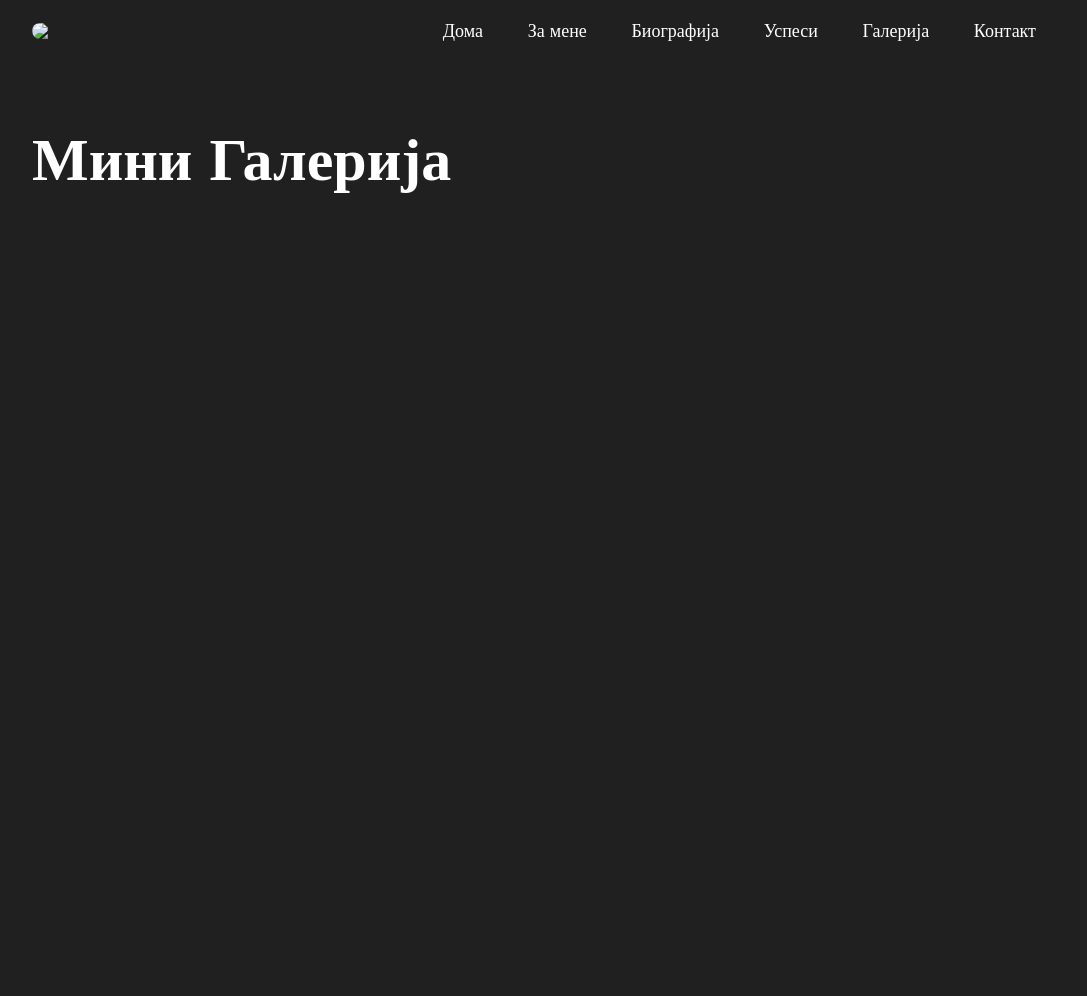
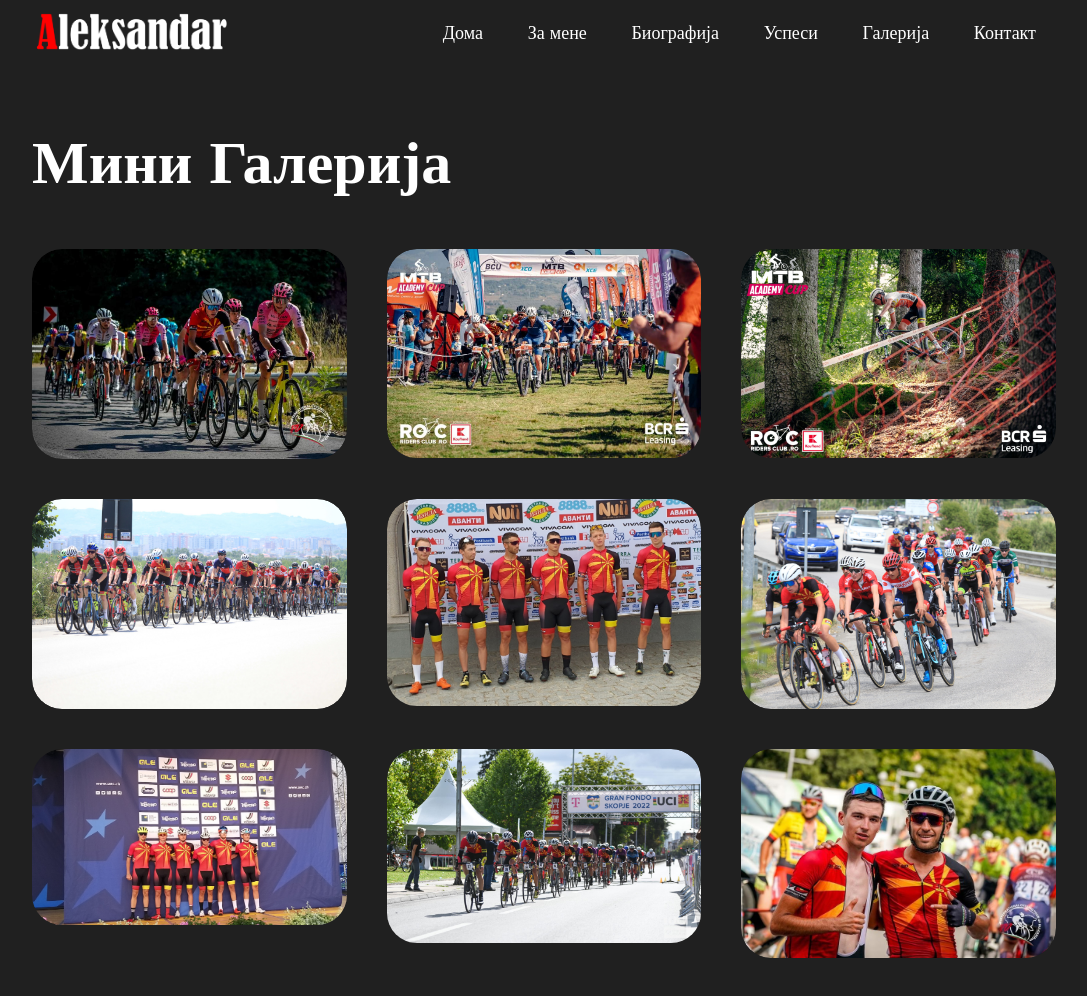
Before and after one commit to miloshevski/miloshevski.github.io, a plain HTML site: page galerija.html in a window 1280 px wide. Shown: the whole page, without its empty margins (96-1183 px from the left). Before the commit the page ends 800 px from the top, so only its background shows below. Drawn offline with nearby package versions, Linux system fonts and the light colour scheme; a web font is replaced by a local one.

Commit message:
Update galerija.html

```diff
--- a/galerija.html
+++ b/galerija.html
@@ -19,7 +19,7 @@
   <body>
     <div class="container">
       <nav>
-        <img src="./slike/logo2.png" class="logo" />
+        <img src="/logo2.png" class="logo" />
         <ul id="sidemenu">
             <li><a href="/index.html">Дома</a></li>
             <li><a href="/about.html">За мене</a></li>
@@ -37,55 +37,55 @@
           <h1 class="sub-title">Мини Галерија</h1>
           <div class="image-list">
             <div class="image">
-              <img src="./slike/tocak-1.jpg" alt="" />
+              <img src="/tocak-1.jpg" alt="" />
               <div class="layer">
                 <h3>Tour Of Bulgara</h3>
               </div>
             </div>
             <div class="image">
-              <img src="./slike/tocak-2.jpg" alt="" />
+              <img src="/tocak-2.jpg" alt="" />
               <div class="layer">
                 <h3>MTB Balkan Chaponshp</h3>
               </div>
             </div>
             <div class="image">
-              <img src="./slike/tocak-3.jpg" alt="" />
+              <img src="/tocak-3.jpg" alt="" />
               <div class="layer">
                 <h3>MTB Balkan Chaponshp</h3>
               </div>
             </div>
             <div class="image">
-              <img src="./slike/slika10.jpg" alt="" />
+              <img src="/slika10.jpg" alt="" />
               <div class="layer">
                 <h3>Tour Of Albania</h3>
               </div>
             </div>
             <div class="image">
-              <img src="./slike/slika11.jpg" alt="" />
+              <img src="/slika11.jpg" alt="" />
               <div class="layer">
                 <h3>In The Footsteps of The Romans</h3>
               </div>
             </div>
             <div class="image">
-              <img src="./slike/slika9.jpg" alt="" />
+              <img src="/slika9.jpg" alt="" />
               <div class="layer">
                 <h3>Tour Of Albania</h3>
               </div>
             </div>
             <div class="image">
-              <img src="./slike/slka12.jpg" alt="" />
+              <img src="/slka12.jpg" alt="" />
               <div class="layer">
                 <h3>European Championship</h3>
               </div>
             </div>
             <div class="image">
-              <img src="./slike/slika13.jpg" alt="" />
+              <img src="/slika13.jpg" alt="" />
               <div class="layer">
                 <h3>Skopje Gran Fondo</h3>
               </div>
             </div>
             <div class="image">
-              <img src="./slike/bugarijafinish.jpg" alt="" />
+              <img src="/bugarijafinish.jpg" alt="" />
               <div class="layer">
                 <h3>Tour of Bulgaria</h3>
               </div>
```
